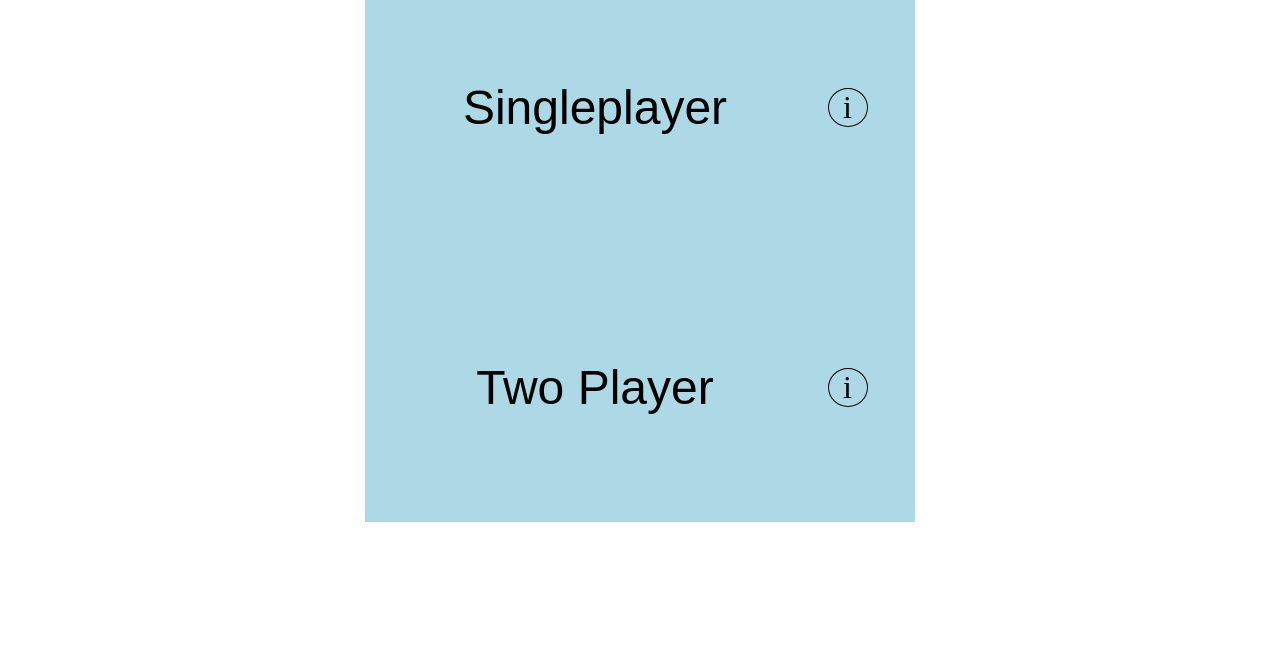
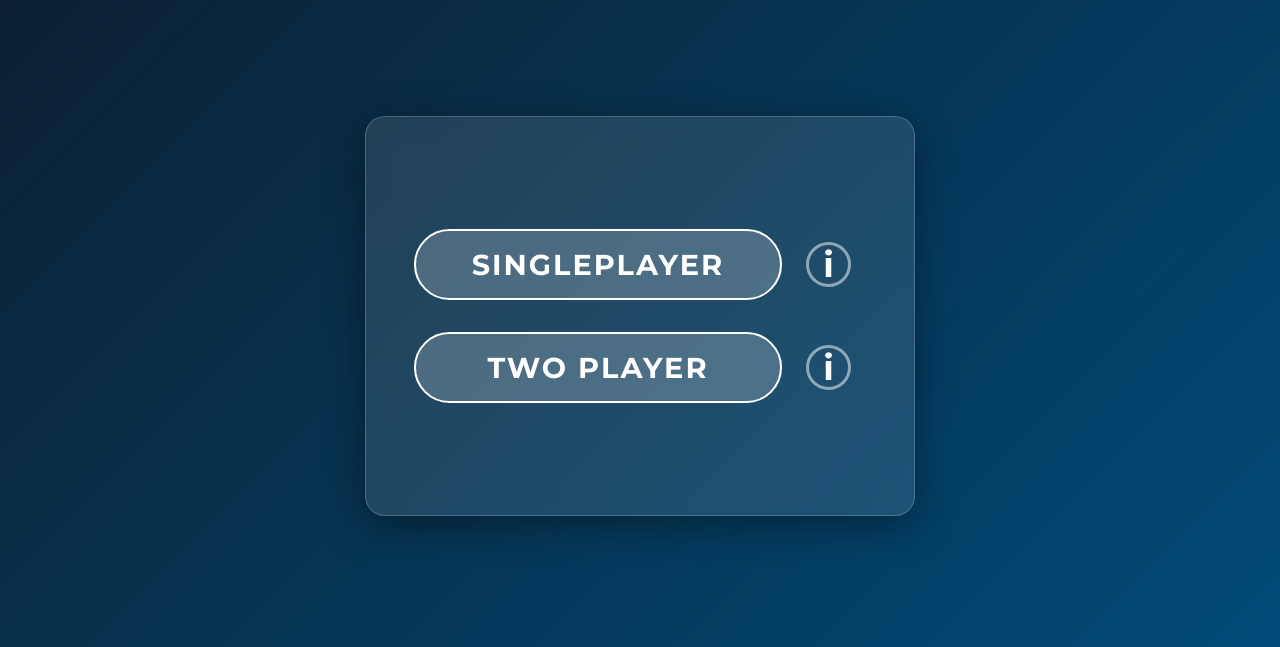
Before and after one commit to devchap8/battleship, a website built with webpack: page src/template.html in a window 1280 px wide. Shown: the part 153-800 px from the top of the page. Built offline with nearby package versions, Linux system fonts and the light colour scheme.

Commit message:
feat: Setup main page

```diff
--- a/src/style.css
+++ b/src/style.css
@@ -1,64 +1,187 @@
+/* Main Layout */
+
 * {
     margin: 0;
     padding: 0;
     box-sizing: border-box;
+    font-family: 'Montserrat', sans-serif;
 }
 
-html,
-body {
-    position: relative;
+html, body {
     height: 100%;
-    margin: none;
+    overflow: hidden;
 }
 
-.gamemodeSelect {
-    background-color: lightblue;
-    width: 550px;
-    height: 550px;
-    position: absolute;
-    top: 50%;
-    left: 50%;
-    transform: translate(-50%, -50%);
-    display: grid;
-    grid-template-columns: 3fr 1fr;
-    grid-template-rows: 1fr 1fr;
+body {
+    display: flex;
+    flex-direction: column;
     align-items: center;
-    justify-items: center;
-    gap: 10px;
+    position: relative;
+    color: #fff;
+    background-color: navy;
 }
 
-.gamemodeSelect > button {
-    width: 350px;
-    height: 100px;
-    justify-self: end;
-    font-size: 3rem;
-    border: none;
-    background-color: transparent;
-    cursor: pointer;
+/* Background */
+
+.background-image-container {
+    position: fixed;
+    top: 0;
+    left: 0;
+    width: 100%;
+    height: 100%;
+
+    /* replace with image later */
+    /* Example: background-image: url('path/to/your/sea-sky.jpg'); */
+    background: linear-gradient(135deg, #0d1b2a 0%, #004d7c 100%); /* Example dark sea gradient */
+
+    filter: blur(5px);
+    z-index: -1;
+    /* enlarge to hide edges through the blur */
+    transform: scale(1.1);
 }
 
-.gamemodeSelect > span {
-    font-size: 2rem;
-    border: 1px solid black;
-    width: 40px;
-    text-align: center;
-    border-radius: 50%;
-    cursor: pointer;
+/* Header and Main */
+
+header {
+    margin-top: 5vh;
+    z-index: 2;
 }
 
-.gamemodeSelect > div {
+h1 {
+    font-size: 5rem;
+    font-weight: 700;
+    letter-spacing: 12px;
+    color: #fff;
+    text-shadow: 5px 5px 10px rgba(0, 0, 0, 0.6);
+}
+
+main {
+    display: flex;
+    flex-grow: 1;
+    align-items: center;
+    justify-content: center;
+}
+
+/* Select Box */
+
+.gamemode-select-panel {
+    width: 550px;
+    height: 400px;
+    background: rgba(255, 255, 255, .1);
+    backdrop-filter: blur(10px);
+    border: 1px solid rgba(255, 255, 255, .2);
+    border-radius: 20px;
+    box-shadow: 0 10px 40px rgba(0, 0, 0, .4);
+    display: flex;
+    flex-direction: column;
+    justify-content: center;
+    gap: 2rem;
+    padding: 3rem;
+    z-index: 10;
+}
+
+.selection-row {
+    display: grid;
+    grid-template-columns: 1fr 60px;
+    align-items: center;
+    gap: 1.5rem;
+}
+
+/* Select Box Buttons / Icons */
+
+.gamemode-button {
+    font-size: 1.8rem;
+    font-weight: 700;
+    color: #fff;
+    background-color: rgba(255, 255, 255, .2);
+    border: 2px solid #fff;
+    padding: 1rem 1.5rem;
+    border-radius: 50px;
+    cursor: pointer;
+    letter-spacing: 2px;
+    transition: all 0.3s ease;
+}
+
+.gamemode-button:hover {
+    background-color: #fff;
+    color: #004d7c;
+    box-shadow: 0 0 20px rgba(255, 255, 255, 0.75);
+}
+
+/* Tooltip */
+
+.tooltip-container {
+    position: relative;
+    width: 45px;
+    height: 45px;
+}
+
+.tooltip-icon {
+    display: flex;
+    align-items: center;
+    justify-content: center;
+    width: 100%;
+    height: 100%;
+    font-size: 2.2rem;
+    font-weight: 700;
+    color: #fff;
+    border: 3px solid rgba(255, 255, 255, 0.5);
+    border-radius: 50%;
+    transition: all 0.3s ease;
+}
+
+.tooltip-container:hover .tooltip-icon {
+    transform: scale(1.1);
+    background-color: #fff;
+    color: #004d7c;
+    box-shadow: 0 0 20px rgba(255, 255, 255, 0.75);
+}
+
+/* Hidden Tooltip Box */
+
+.tooltip-box {
+    position: absolute;
+    left: calc(100% + 15px);
+    top: 50%;
+    transform: translateY(-50%) translateX(20px);
+    width: 280px;
+    padding: 1.2rem;
+    z-index: 100;
+    background: #fff;
+    color: #333;
+    border-radius: 12px;
+    box-shadow: 0 10px 25px rgba(0, 0, 0, 0.5);
     opacity: 0;
     visibility: hidden;
-    transition: opacity 0.3s ease;
-    position: absolute;
-    top: 50%;
-    left: 0;
-    z-index: 10;
-    font-size: 2rem;
-    font-weight: bold;
+    transition: opacity 0.4s ease, transform 0.4s ease;
 }
 
-.singleplayerTooltipIcon:hover .singleplayerTooltip {
+.tooltip-box h3 {
+    font-weight: 700;
+    margin-bottom: .4rem;
+    color: #0d1b2a;
+}
+
+.tooltip-box p {
+    font-size: 1rem;
+    line-height: 1.5;
+}
+
+.tooltip-box::before {
+    /* Border triangle trick */
+    content: "";
+    position: absolute;
+    right: 100%;
+    top: 50%;
+    transform: translateY(-50%);
+    border-left: 0px solid transparent;
+    border-top: 10px solid transparent;
+    border-bottom: 10px solid transparent;
+    border-right: 10px solid #fff;
+}
+
+.tooltip-container:hover .tooltip-box {
     opacity: 1;
     visibility: visible;
+    transform: translateY(-50%) translateX(0px);
 }
--- a/src/template.html
+++ b/src/template.html
@@ -4,15 +4,50 @@
     <meta charset="UTF-8">
     <meta name="viewport" content="width=device-width, initial-scale=1.0">
     <title>Battleship</title>
+    <link rel="stylesheet" href="style.css">
+    <link rel="preconnect" href="https://fonts.googleapis.com">
+    <link rel="preconnect" href="https://fonts.gstatic.com" crossorigin>
+    <link href="https://fonts.googleapis.com/css2?family=Montserrat:wght@400;700&display=swap" rel="stylesheet">
 </head>
 <body>
-    <h1>BATTLESHIP</h1>
-    <div class="gamemodeSelect">
-        <button class="singleplayerButton">Singleplayer</button>
-        <span class="singleplayerTooltipIcon">i</span>
-        <div class="singleplayerTooltip">Lorem ipsum dolor sit amet consectetur adipisicing elit. Eius dolores, corporis, voluptatem, magnam ullam molestiae expedita pariatur nobis iusto ea ratione obcaecati beatae. Itaque sit tempora rem fugiat recusandae sint!</div>
-        <button class="twoplayerButton">Two Player</button>
-        <span class="twoplayerTooltipIcon">i</span>
-    </div>
+
+    <div class="background-image-container"></div>
+
+    <header>
+        <h1>BATTLESHIP</h1>
+    </header>
+
+    <main>
+        <section class="gamemode-select-panel">
+
+            <div class="selection-row">
+                <button class="gamemode-button singleplayer-button">
+                    SINGLEPLAYER
+                </button>
+                <div class="tooltip-container">
+                    <span class="tooltip-icon">i</span>
+                    <div class="tooltip-box">
+                        <h3>Battle the AI</h3>
+                        <p>Lorem ipsum dolor sit amet consectetur adipisicing elit. Eius dolores, corporis, voluptatem, magnam ullam.</p>
+                    </div>
+                </div>
+            </div>
+
+            <div class="selection-row">
+                <button class="gamemode-button twoplayer-button">
+                    TWO PLAYER
+                </button>
+                <div class="tooltip-container">
+                    <span class="tooltip-icon">i</span>
+                    <div class="tooltip-box">
+                        <h3>Local VS</h3>
+                        <p>Engage in head-to-head naval warfare against a friend on the same screen. Strategize and dominate!</p>
+                    </div>
+                </div>
+            </div>
+
+        </section>
+    </main>
+
 </body>
 </html>
```
